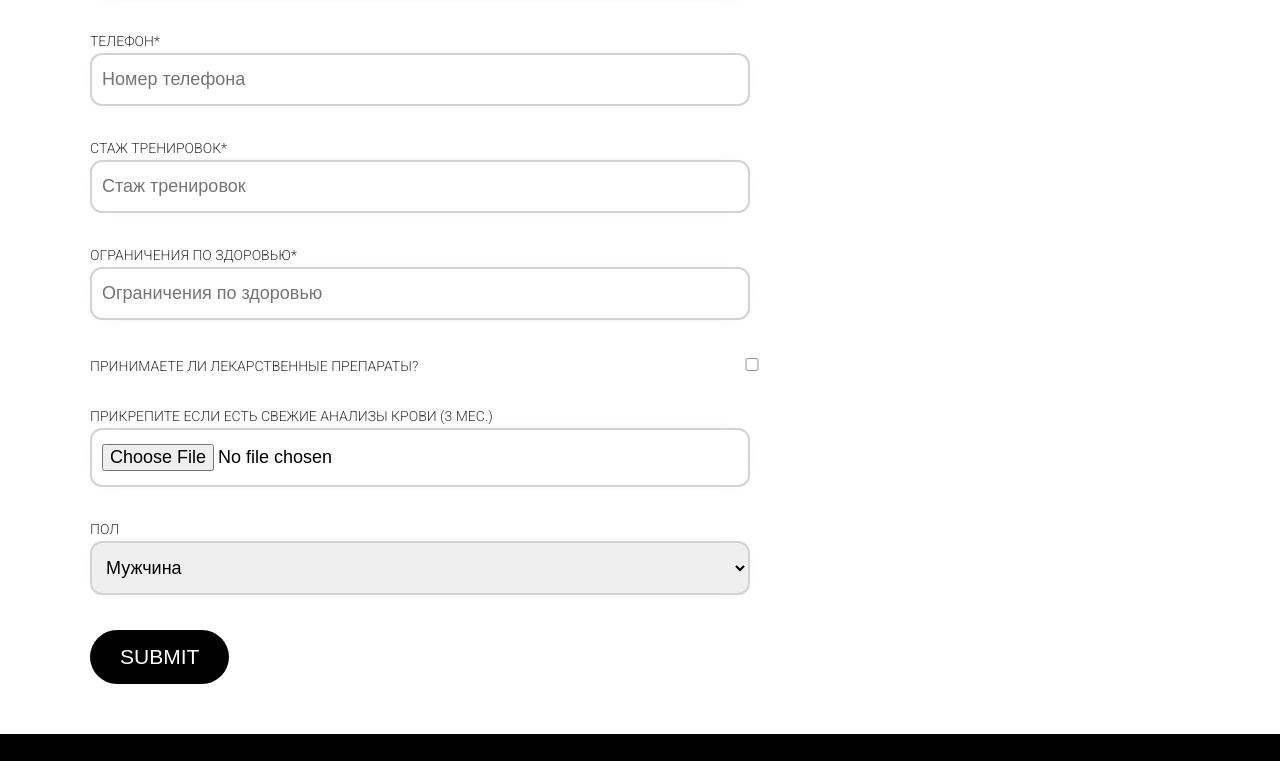
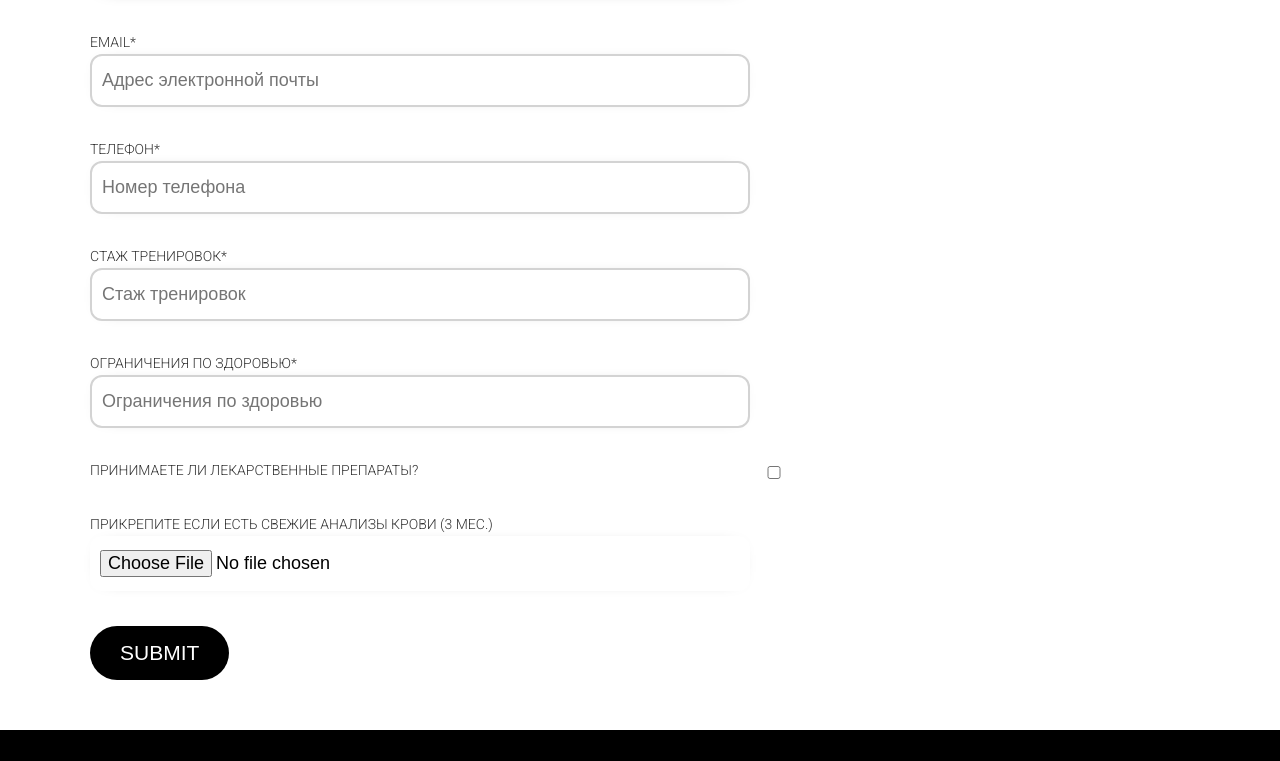
Before and after one commit to EmilKhamatnurov/-Personal-training-website, a React (Vite) app in the folder Personal-training-site/: page / in a window 1280 px wide. Shown: the part 1345-2106 px from the top of the page. Built offline with nearby package versions, Linux system fonts and the light colour scheme; the HTML template or start-up script is replaced by a standard one.

Commit message:
Исправление стилей формы

```diff
--- a/Personal-training-site/src/common-styles/_mixins.scss
+++ b/Personal-training-site/src/common-styles/_mixins.scss
@@ -15,6 +15,9 @@
 
 	&[type='checkbox'] {
 		accent-color: black;
+	}
+	&[type='file'] {
+		border: inherit;
 	}
 
 	&:hover {
--- a/Personal-training-site/src/components/Form/Form.jsx
+++ b/Personal-training-site/src/components/Form/Form.jsx
@@ -58,6 +58,15 @@ function Form({ selectedService, setIsLoading }) {
 	return (
 
 		<form className={styles.form} onSubmit={handleSubmit(onSubmit)}>
+			{/* Пол */}
+			<div className={styles['form__input-block']}>
+				<label className={styles.form__label}>Пол</label>
+				<select className={styles.form__select} {...register("gender")}>
+					<option value="мужчина">Мужчина</option>
+					<option value="женщина">Женщина</option>
+				</select>
+			</div>
+
 			{/* Имя и фамилия */}
 			<div className={styles['form__input-block']}>
 				<label className={styles.form__label}>Имя и Фамилия*</label>
@@ -108,11 +117,10 @@ function Form({ selectedService, setIsLoading }) {
 			</div>
 
 			{/* Лекарственные препараты */}
-			<div className={styles['form__input-block']}>
-				<label className={styles.form__label}>Принимаете ли лекарственные препараты?
-					<input type='checkbox' className={styles.form__input}
-						{...register("medicines")} placeholder="Лекарственные препараты" />
-				</label>
+			<div className={styles['form__input-block_row']}>
+				<label className={styles.form__label}>Принимаете ли лекарственные препараты?</label>
+				<input type='checkbox' className={styles.form__input}
+					{...register("medicines")} placeholder="Лекарственные препараты" />
 			</div>
 
 			{/* Анализы крови */}
@@ -121,14 +129,6 @@ function Form({ selectedService, setIsLoading }) {
 				<input type='file' className={styles.form__input} {...register("analysis")} />
 			</div>
 
-			{/* Пол */}
-			<div className={styles['form__input-block']}>
-				<label className={styles.form__label}>Пол</label>
-				<select className={styles.form__select} {...register("gender")}>
-					<option value="мужчина">Мужчина</option>
-					<option value="женщина">Женщина</option>
-				</select>
-			</div>
 			<input className={styles.form__button} type="submit" />
 			{/* SUCCESS Window */}
 			<Dialog
@@ -137,7 +137,7 @@ function Form({ selectedService, setIsLoading }) {
 				aria-labelledby="alert-dialog-title"
 				aria-describedby="alert-dialog-description">
 				<DialogTitle id="alert-dialog-title">
-					{"Уведомление"}
+					{"Ошибка"}
 				</DialogTitle>
 				<DialogContent>
 					<DialogContentText id="alert-dialog-description">
--- a/Personal-training-site/src/components/Form/Form.module.scss
+++ b/Personal-training-site/src/components/Form/Form.module.scss
@@ -4,10 +4,18 @@
 	flex-direction: column;
 	gap: 35px;
 	margin-bottom: 50px;
+
 	&__input-block {
 		display: flex;
 		flex-direction: column;
 		gap: 5px;
+		&_row {
+			display: flex;
+			flex-direction: row;
+			& label {
+				min-width: 350px;
+			}
+		}
 	}
 	&__label {
 		font-size: 14px;
```
